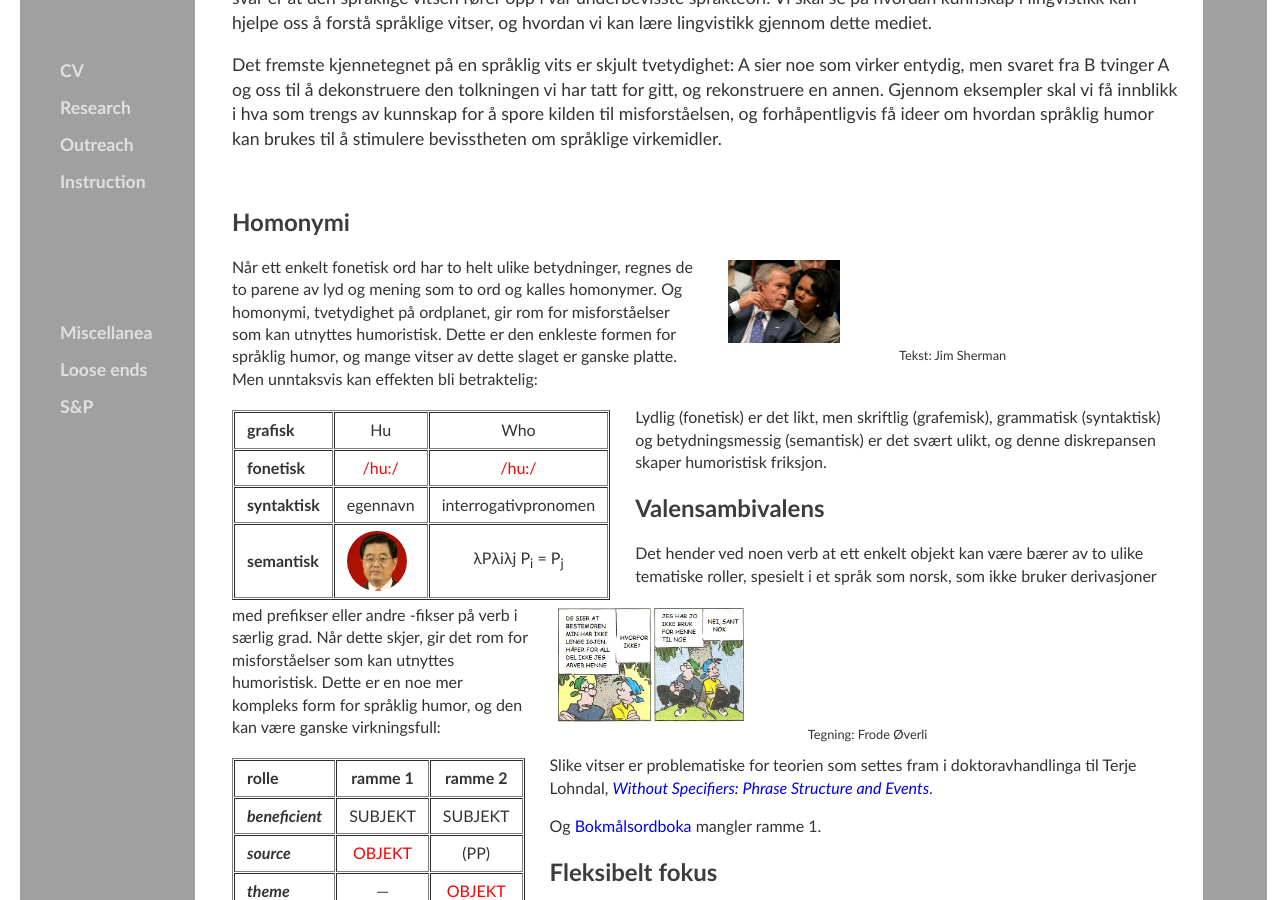
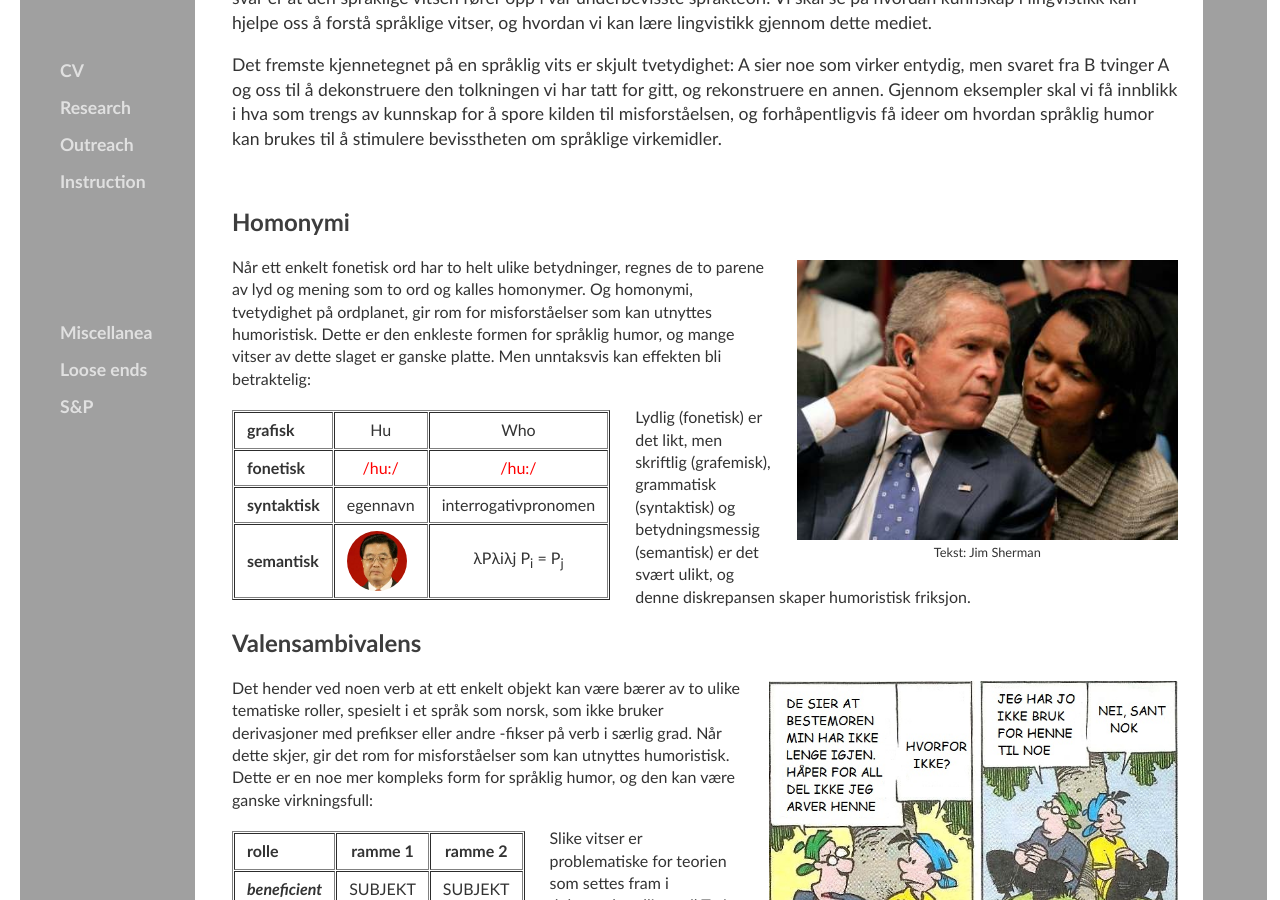
Before and after one commit to kjelljs/kjelljs.github.io, a Jekyll site: the page built from dissemination/vitsen.html, in a window 1280 px wide and 900 px high, scrolled down 305 px. Built offline with Jekyll 4.4.1, drawn with Linux system fonts in a browser that asks for light colours.

Commit message:
Update vitsen.html

```diff
--- a/dissemination/vitsen.html
+++ b/dissemination/vitsen.html
@@ -47,7 +47,7 @@ figcaption {
 </div>
 </br>
 <h2>Homonymi</h2>
-<div style="float:right;"><figure class="rightfig"><a href="http://www.youtube.com/watch?v=rVqngNypPdM"><img src="/pics/rice_bush.jpg" style="width: 25%"></a><figcaption>Tekst: Jim Sherman</figcaption></figure></div>
+<div style="float:right;"><figure class="rightfig"><a href="http://www.youtube.com/watch?v=rVqngNypPdM"><img src="/pics/rice_bush.jpg" style="height: 280px"></a><figcaption>Tekst: Jim Sherman</figcaption></figure></div>
 <p>Når ett enkelt fonetisk ord har to helt ulike betydninger, regnes de to parene av lyd og mening som to ord og kalles homonymer. Og homonymi, tvetydighet på ordplanet, gir rom for misforståelser som kan utnyttes humoristisk. Dette er den enkleste formen for språklig humor, og mange vitser av dette slaget er ganske platte. Men unntaksvis kan effekten bli betraktelig:
 </p>
 <div style="float:left"><figure class="leftfig"><table border="1" cellspacing="1">
@@ -80,7 +80,7 @@ figcaption {
 <p>Lydlig (fonetisk) er det likt, men skriftlig (grafemisk), grammatisk (syntaktisk) og betydningsmessig (semantisk) er det svært ulikt, og denne diskrepansen skaper humoristisk friksjon.
 </p>
 <h2>Valensambivalens</h2>
-<div style="float:right;"><figure class="rightfig"><a href="http://www.youtube.com/watch?v=rVqngNypPdM"><img src="/pics/pasankjakan.jpg" style="width: 30%"></a><figcaption>Tegning: Frode Øverli</figcaption></figure></div>
+<div style="float:right;"><figure class="rightfig"><a href="http://www.youtube.com/watch?v=rVqngNypPdM"><img src="/pics/pasankjakan.jpg" style="height: 250px;"></a><figcaption>Tegning: Frode Øverli</figcaption></figure></div>
 <p>Det hender ved noen verb at ett enkelt objekt kan være bærer av to ulike tematiske roller, spesielt i et språk som norsk, som ikke bruker derivasjoner med prefikser eller andre -fikser på verb i særlig grad. Når dette skjer, gir det rom for misforståelser som kan utnyttes humoristisk. Dette er en noe mer kompleks form for språklig humor, og den kan være ganske virkningsfull:
 </p>
 <div style="float:left"><figure class="leftfig"><table border="1" cellspacing="1">
```
